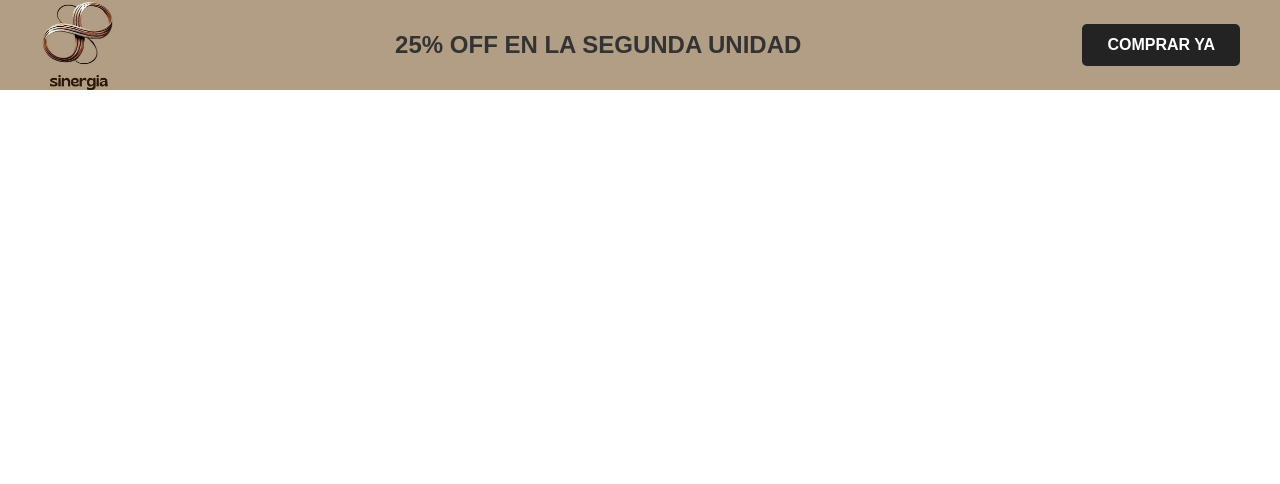
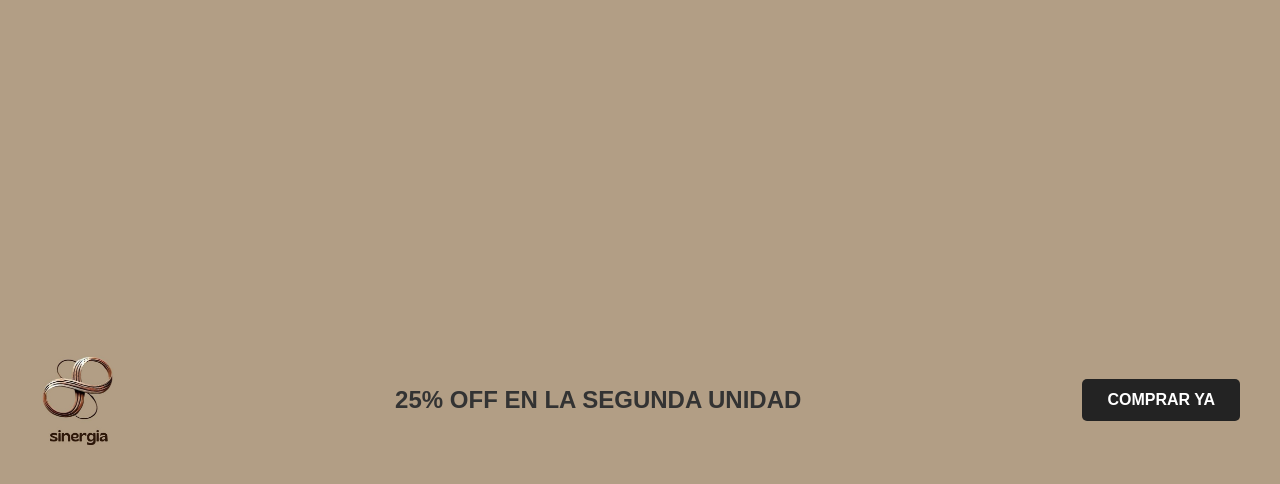
Before and after one commit to valentinadomene/sinergia, a plain HTML site: page anuncio.html in a window 1280 px wide. Drawn offline with Linux system fonts and the light colour scheme.

Commit message:
Add files via upload

```diff
--- a/anuncio.html
+++ b/anuncio.html
@@ -26,7 +26,8 @@
             align-items: center;
             justify-content: space-between;
             flex-wrap: wrap;
-            padding: 0 20px;}
+            padding: 0 20px;
+	height: 100vh}
 
         .logo-anuncio img {
             height: 90px;
```
